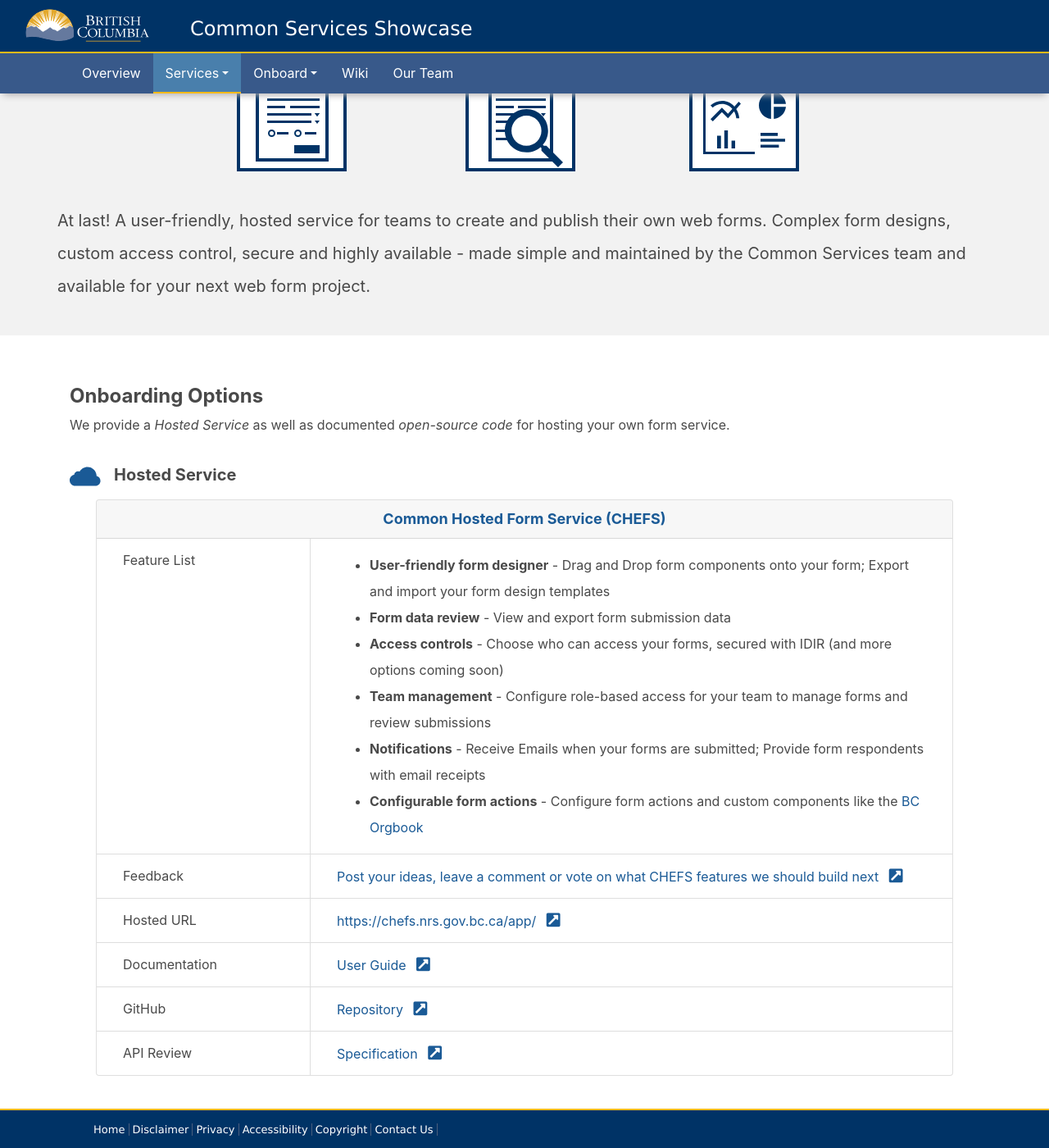
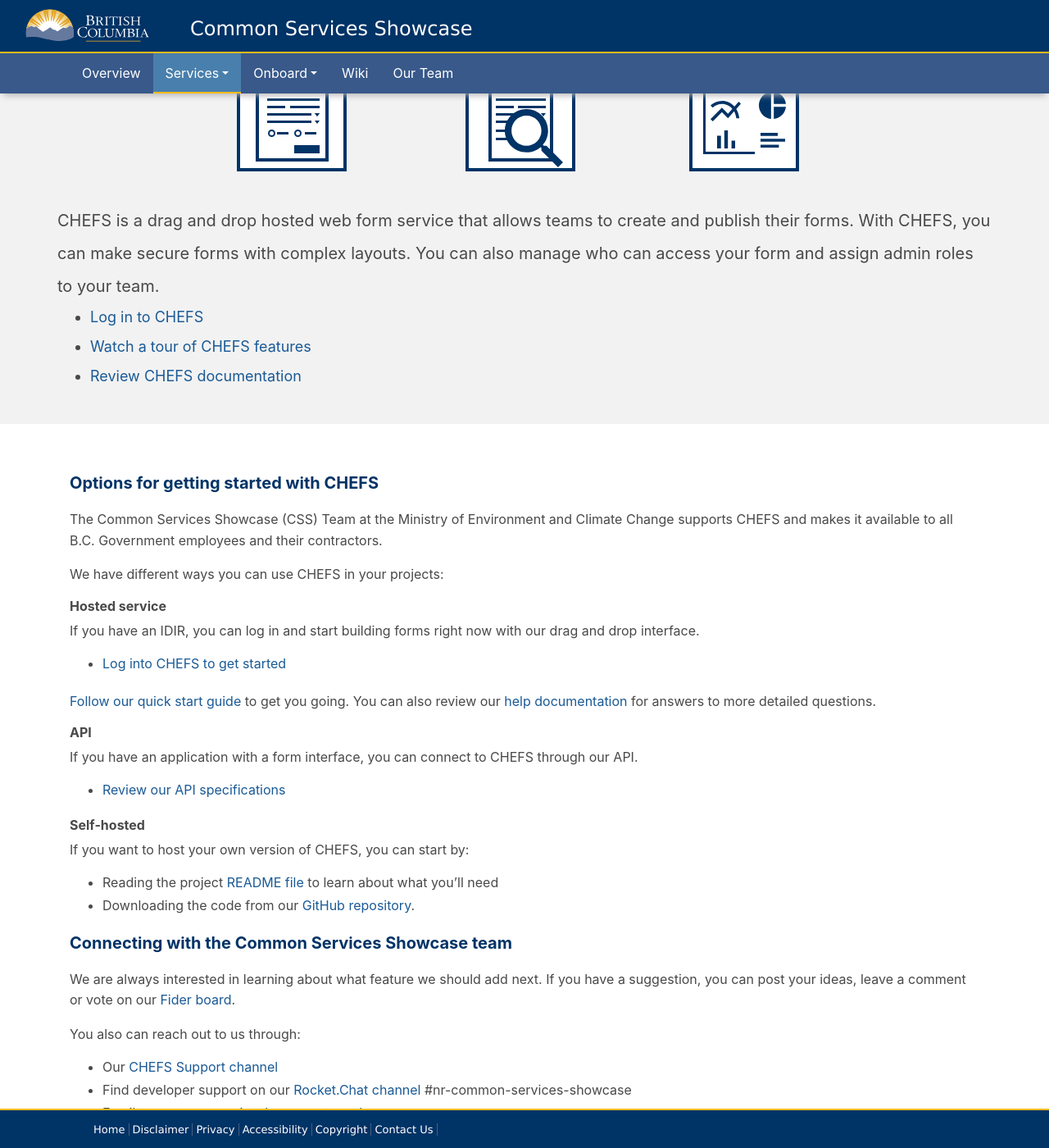
Before and after one commit to bcgov/common-service-showcase, a Jekyll site: the page built from collections/_services/chefs.md, in a window 1280 px wide and 1400 px high, scrolled down 331 px. Shown: the whole window at 82% size. Built offline with Jekyll 4.4.1, drawn with Linux system fonts in a browser that asks for light colours; nearby versions of some CDN libraries.

Commit message:
page layout

```diff
--- a/_layouts/service.html
+++ b/_layouts/service.html
@@ -16,11 +16,21 @@ layout: default
         {% endif %}
       </div> <br>
       {{ page.description }}
+      {% if page.descriptionLinks  %}
+        <ul class="description-links">
+          {% for links in page.descriptionLinks %}
+          <li>
+          <a href="{{ links.link.url }}">{{ links.link.text }}</a>
+          </li>
+          {% endfor %}
+        </ul>
+      {% endif %}
     </div>
   </div>
 </div>
 
 <div class="container">
+  {% if page.contentStyle != "unstructured" %}
     <h4><strong>Onboarding Options</strong></h4>
     {% if page.onboard and page.onboard != empty  %}
     <p>{{ page.onboardDescription }}</p>
@@ -186,4 +196,10 @@ layout: default
     </div>
     {% endif %}
 
+  <!-- unstructured markdown content (eg: CHEFS page)-->
+  {% else %}
+    <div class="unstructured-content">
+      {{ content }}
     </div>
+  {% endif %}
+</div>
--- a/_sass/pages.scss
+++ b/_sass/pages.scss
@@ -86,16 +86,8 @@ h2 .mascot{
   }
 }
 
-/* Style specific to the chefs service page */
-ul.feature-list {
-  padding-left: 1rem;
-  p {
-    margin-bottom: 1rem;
-  }
-}
-
-/* Style specific to the onboarding pages */
-.onboarding-content {
+/* content styles */
+.unstructured-content, .onboarding-content, .team-content {
   h4, h5, h6 {
     font-weight: bold;
   }
@@ -108,6 +100,26 @@ ul.feature-list {
     margin-top: 3rem;
     margin-bottom: 3rem;
   }
+  ul {
+    margin-bottom: 1.5rem;
+  }
+  a {
+    color: $blue-text-light;
+  }
+}
+
+/* Style specific to the 'unstructured' service pages (eg: chefs) */
+.unstructured-content {
+  p {
+    margin-bottom: 1rem;
+  }
+  li {
+    margin-bottom: .5rem;
+  }
+}
+
+/* Style specific to the onboarding pages */
+.onboarding-content {
   .feature-card .onboard-table-desc {
     display: none;
   }
@@ -126,17 +138,3 @@ ul.feature-list {
     color: $blue-text;
   }
 }
-
-.onboarding-content, .team-content {
-  h4, h5, h6 {
-    font-weight: bold;
-  }
-  h4 {
-    font-size: 1.25rem;
-    color: $blue-text;
-    margin-bottom: 1.25rem;
-  }
-  a {
-    color: $blue-text-light;
-  }
-}
--- a/collections/_services/chefs.md
+++ b/collections/_services/chefs.md
@@ -7,22 +7,64 @@ title: Common Hosted Form Service
 version: ''
 order: 3
 description: >-
-   At last! A user-friendly, hosted service for teams to create and publish their own web forms.   Complex form designs, custom access control, secure and highly available - made simple and maintained by the Common Services team and available for your next web form project.
+   CHEFS is a drag and drop hosted web form service that allows teams to create and publish their forms. With CHEFS, you can make secure forms with complex layouts. You can also manage who can access your form and assign admin roles to your team.
+descriptionLinks:
+  - link:
+      url: https://chefs.nrs.gov.bc.ca/app/login
+      text: Log in to CHEFS
+  - link:
+      url: https://chefs.nrs.gov.bc.ca/app/#video
+      text: Watch a tour of CHEFS features
+  - link:
+      url: https://github.com/bcgov/common-hosted-form-service/wiki
+      text: Review CHEFS documentation
+contentStyle: unstructured
 onboard: ['Hosted Service']
 onboardDescription: We provide a <em>Hosted Service</em> as well as documented <em>open-source code</em> for hosting your own form service.
 urls:
   hosted: https://chefs.nrs.gov.bc.ca/app/
   github: https://github.com/bcgov/common-hosted-form-service
   docs: https://chefs.nrs.gov.bc.ca/app/api/v1/docs
-  guide: https://github.com/bcgov/common-hosted-form-service/wiki/User-Guide
+  guide: https://github.com/bcgov/common-hosted-form-service/wiki
   fider: https://chefs-fider.apps.silver.devops.gov.bc.ca/
 pictures:
   icon: cheffy.svg
   header: chefs.svg
 ---
-- **User-friendly form designer** - Drag and Drop form components onto your form; Export and import your form design templates
-- **Form data review** - View and export form submission data
-- **Access controls** - Choose who can access your forms, secured with IDIR (and more options coming soon)
-- **Team management** - Configure role-based access for your team to manage forms and review submissions
-- **Notifications** - Receive Emails when your forms are submitted; Provide form respondents with email receipts
-- **Configurable form actions** - Configure form actions and custom components like the <a href="https://www.orgbook.gov.bc.ca/en/home" target="_blank">BC Orgbook</a>
+
+#### Options for getting started with CHEFS
+
+The Common Services Showcase (CSS) Team at the Ministry of Environment and Climate Change supports CHEFS and makes it available to all B.C. Government employees and their contractors.
+
+We have different ways you can use CHEFS in your projects:
+
+###### Hosted service
+
+If you have an IDIR, you can log in and start building forms right now with our drag and drop interface.
+
+- [Log into CHEFS to get started](https://chefs.nrs.gov.bc.ca/app){:target="_blank"}
+
+[Follow our quick start guide](https://github.com/bcgov/common-hosted-form-service/wiki/Quick-Start-Guide){:target="_blank"} to get you going. You can also review our [help documentation](https://github.com/bcgov/common-hosted-form-service/wiki){:target="_blank"} for answers to more detailed questions.
+
+###### API
+
+If you have an application with a form interface, you can connect to CHEFS through our API.
+
+- [Review our API specifications](https://chefs.nrs.gov.bc.ca/app/api/v1/docs){:target="_blank"}
+
+###### Self-hosted
+
+If you want to host your own version of CHEFS, you can start by:
+
+- Reading the project [README file](https://github.com/bcgov/common-hosted-form-service/blob/master/README.md){:target="_blank"} to learn about what you'll need
+- Downloading the code from our [GitHub repository](https://github.com/bcgov/common-hosted-form-service){:target="_blank"}.
+
+#### Connecting with the Common Services Showcase team
+
+We are always interested in learning about what feature we should add next. If you have a suggestion, you can post your ideas, leave a comment or vote on our [Fider board](https://chefs-fider.apps.silver.devops.gov.bc.ca/){:target="_blank"}.
+
+You also can reach out to us through:
+
+- Our [CHEFS Support channel](https://teams.microsoft.com/l/channel/19%3a34b9d4b4deb54eebaa9be8bc1ccf02f7%40thread.tacv2/CHEFS?groupId=bef8086f-20c7-43a4-bd07-29ce764e818c&tenantId=6fdb5200-3d0d-4a8a-b036-d3685e359adc){:target="_blank"}
+- Find developer support on our [Rocket.Chat channel](https://chat.developer.gov.bc.ca/channel/nr-common-services-showcase){:target="_blank"} #nr-common-services-showcase
+- Email: [nr.commonserviceshowcase@gov.bc.ca](mailto:nr.commonserviceshowcase@gov.bc.ca){:target="_blank"}
```
Lines whose indentation alone changed are shown as unchanged.
